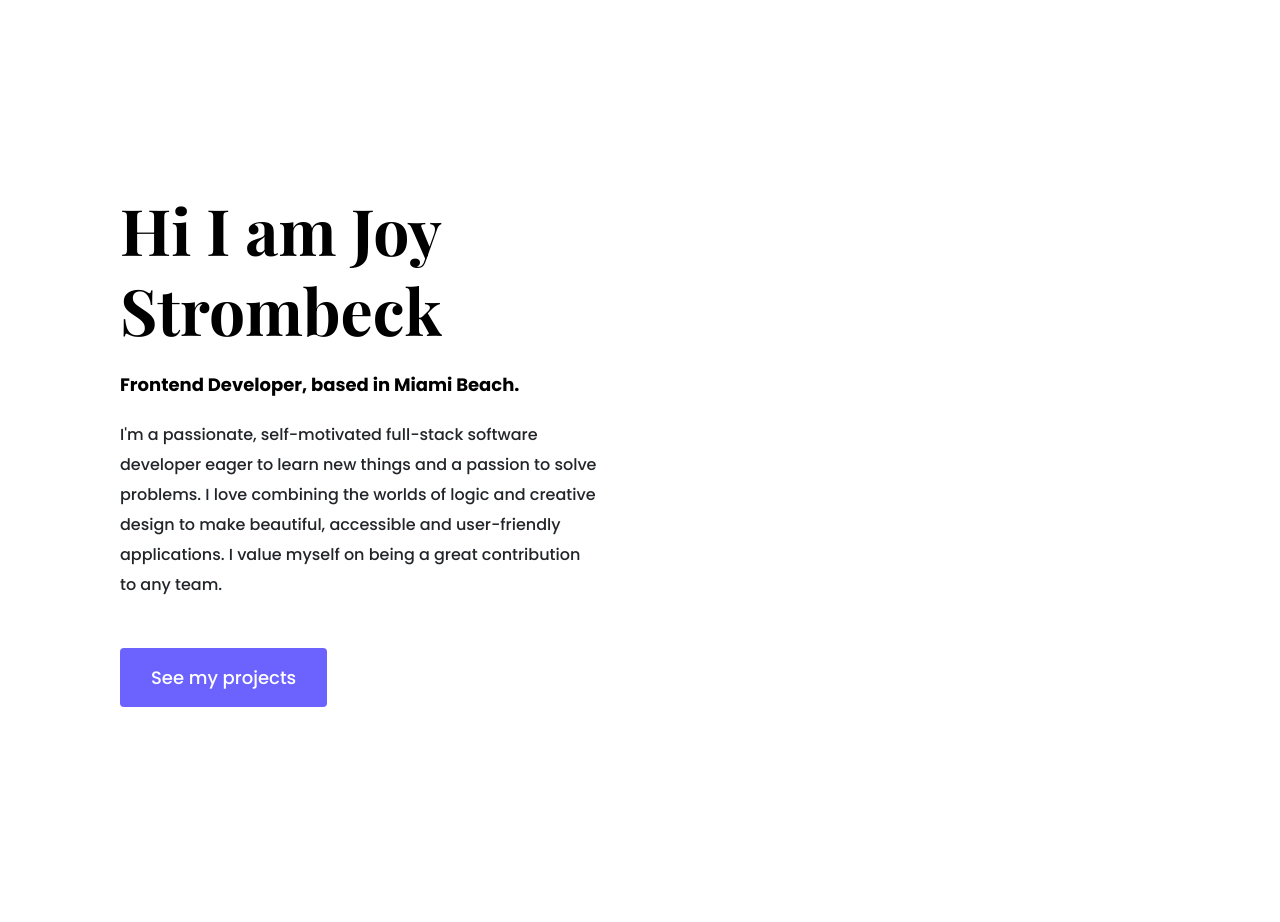
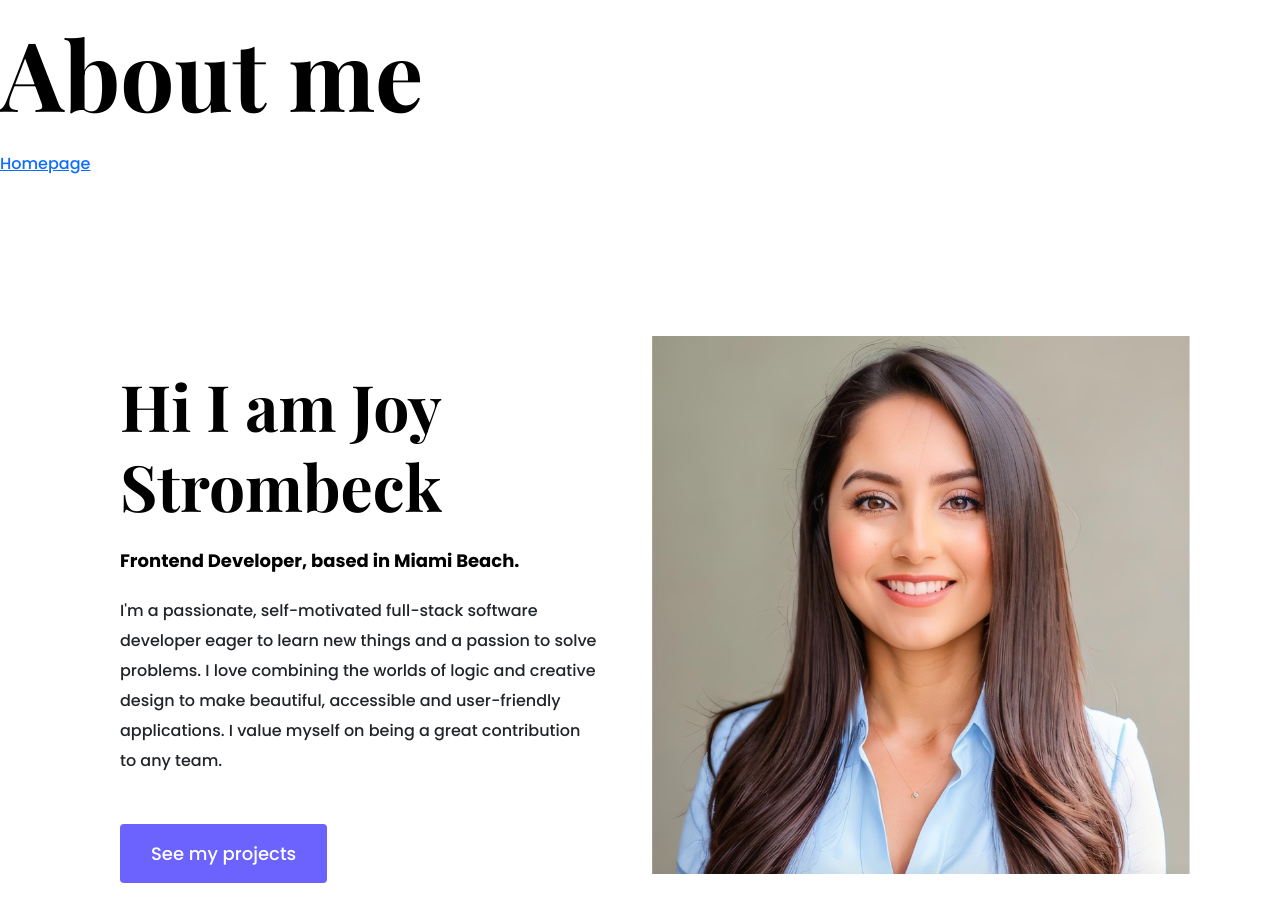
Before and after one commit to JOYSTROMBECK/portfolio-joy, a plain HTML site: page about.html in a window 1280 px wide. Before the commit the page ends 897 px from the top, so only its background shows below. Drawn offline with nearby package versions, Linux system fonts and the light colour scheme.

Commit message:
about page

```diff
--- a/about.html
+++ b/about.html
@@ -30,6 +30,8 @@
     ></script>
   </head>
   <body>
+    <h1>About me</h1>
+  <a href="index.html">Homepage</a>
     <div class="about-section container">
       <div class="row">
         <div class="col-lg-6">
@@ -45,7 +47,7 @@
           </div>
         </div>
         <div class="col-lg-6">
-          <img src="images/joy.jpng" alt="" class="img-fluid" />
+          <img src="image/joy.jpeg" alt="" class="img-fluid" />
         </div>
       </div>
     </div>
```
Also changed, not shown: index.html (+2 -0 lines).
